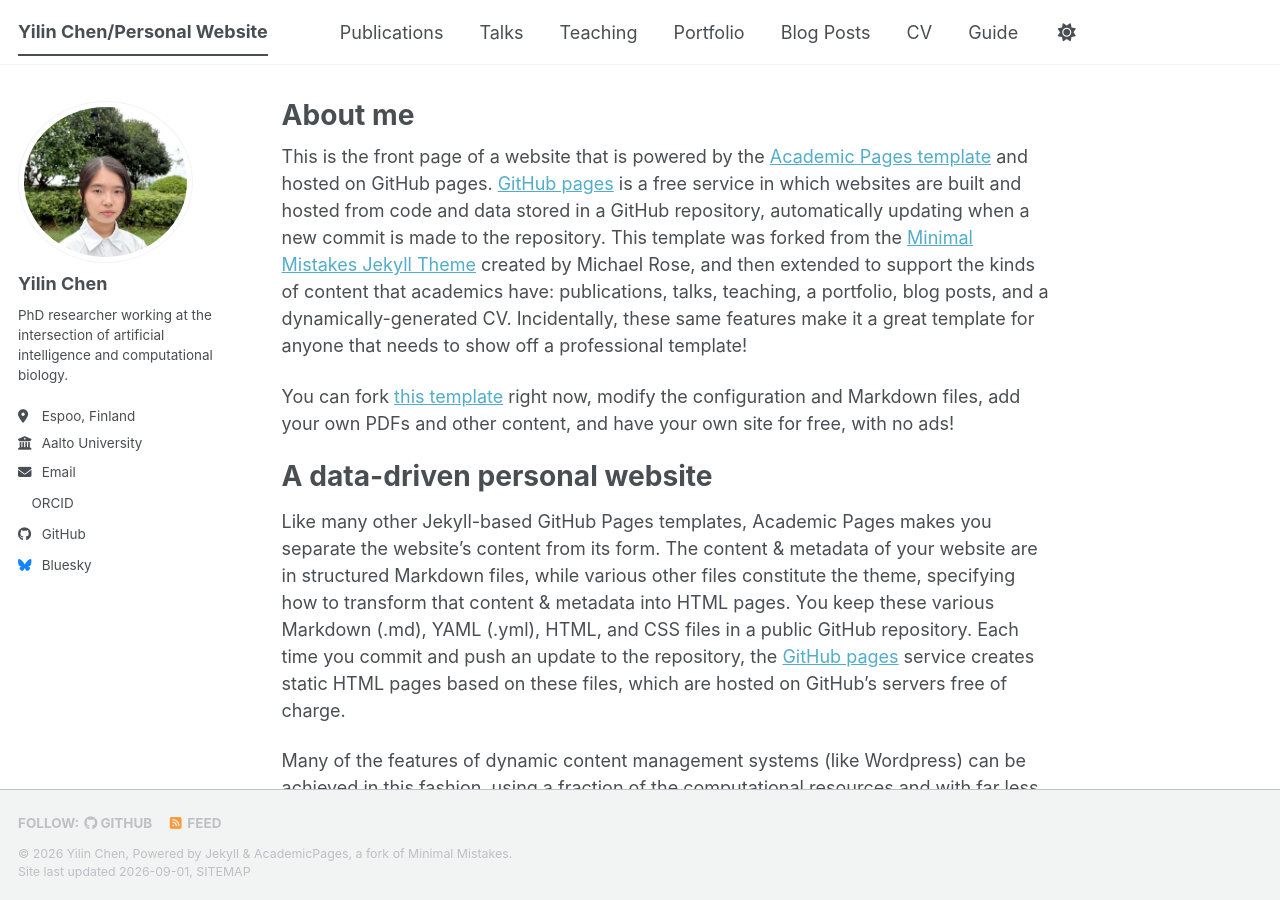
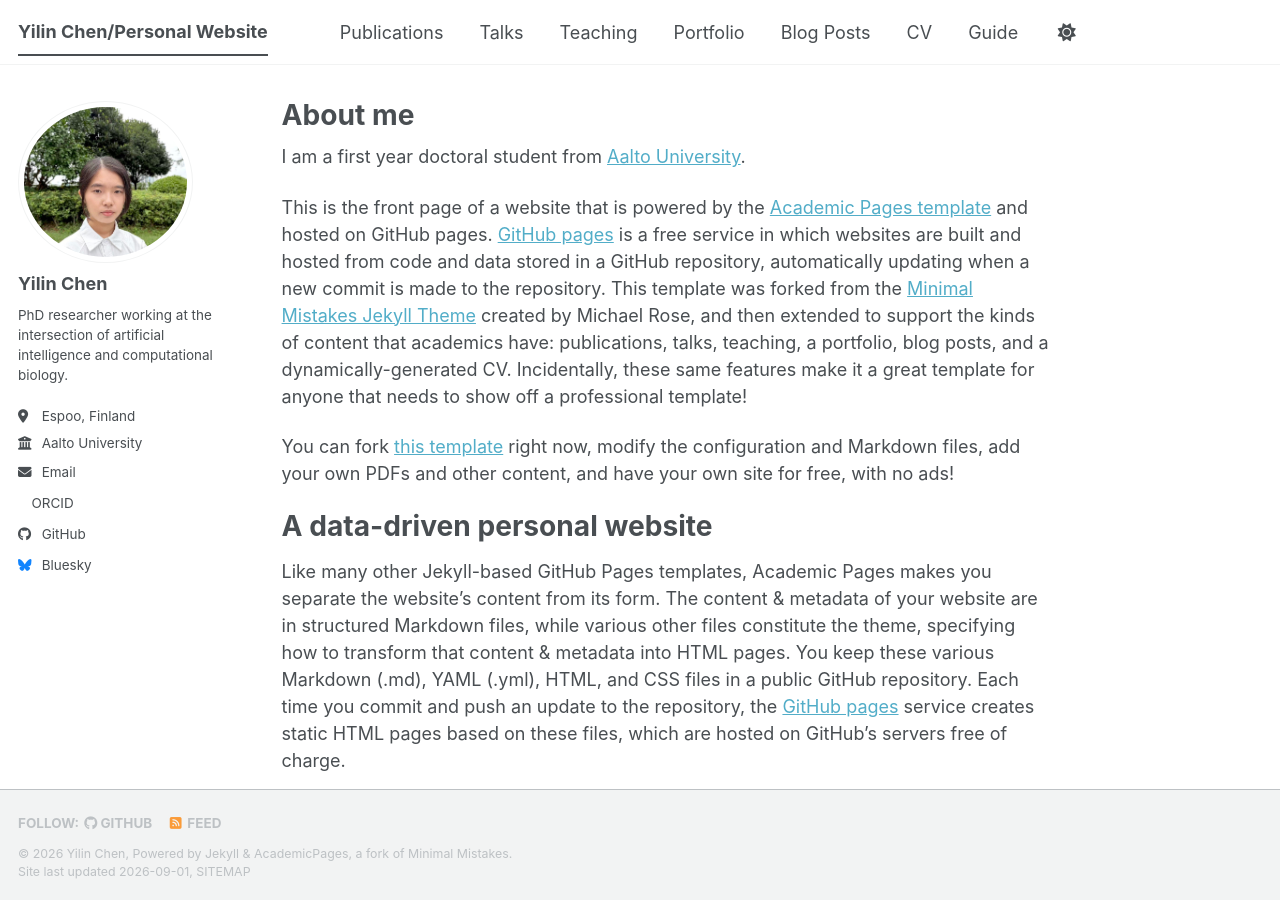
Before and after one commit to yilinchen1205/yilinchen.github.io, a Jekyll site: the page built from _pages/about.md, in a window 1280 px wide and 900 px high. Built offline with Jekyll 4.4.1, drawn with Linux system fonts in a browser that asks for light colours; a style sheet for code colours, icons or effects is not loaded.

Commit message:
Update about.md

```diff
--- a/_pages/about.md
+++ b/_pages/about.md
@@ -6,6 +6,8 @@ redirect_from:
   - /about/
   - /about.html
 ---
+
+I am a first year doctoral student from [Aalto University](https://www.aalto.fi/en).
 
 This is the front page of a website that is powered by the [Academic Pages template](https://github.com/academicpages/academicpages.github.io) and hosted on GitHub pages. [GitHub pages](https://pages.github.com) is a free service in which websites are built and hosted from code and data stored in a GitHub repository, automatically updating when a new commit is made to the repository. This template was forked from the [Minimal Mistakes Jekyll Theme](https://mmistakes.github.io/minimal-mistakes/) created by Michael Rose, and then extended to support the kinds of content that academics have: publications, talks, teaching, a portfolio, blog posts, and a dynamically-generated CV. Incidentally, these same features make it a great template for anyone that needs to show off a professional template!
 
```
